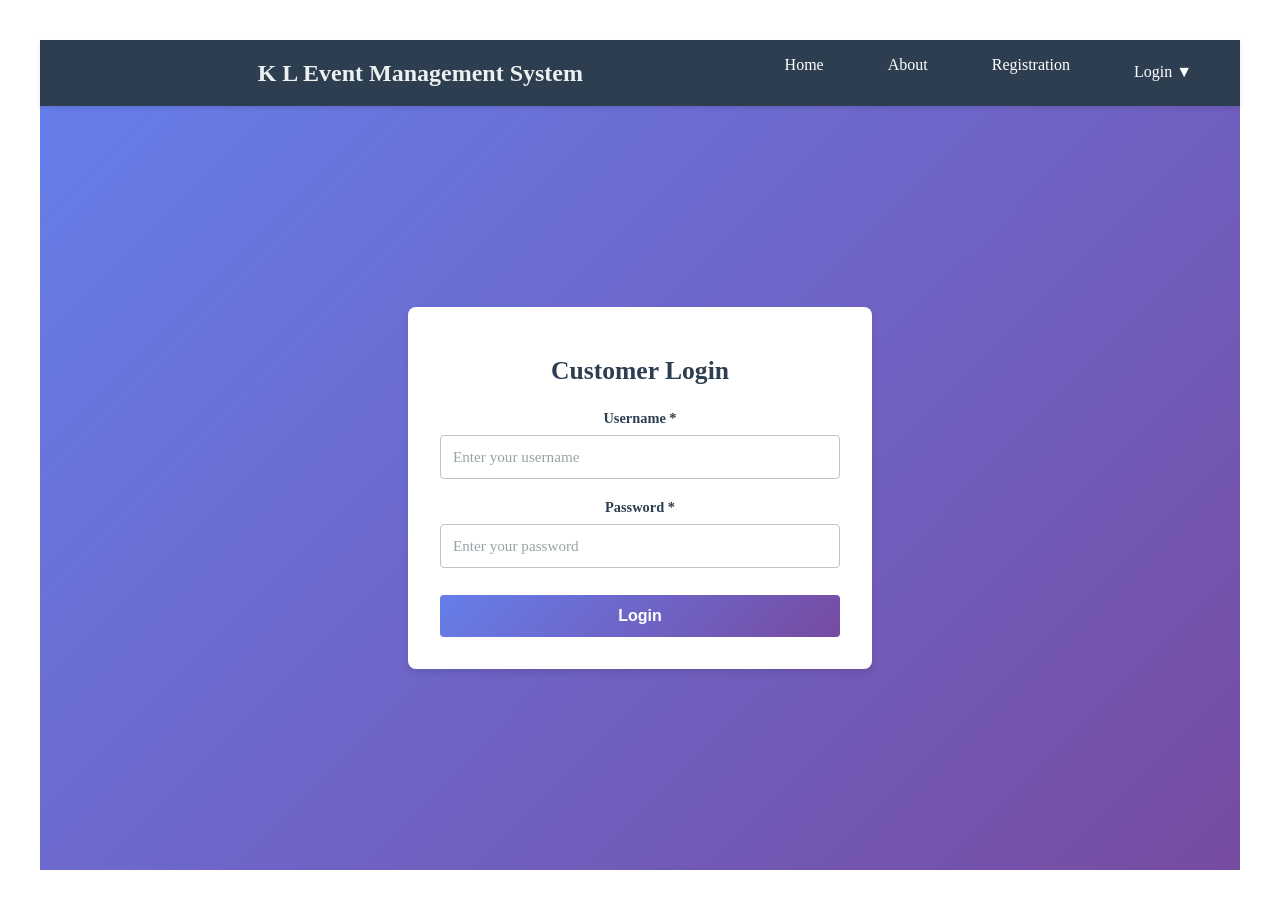
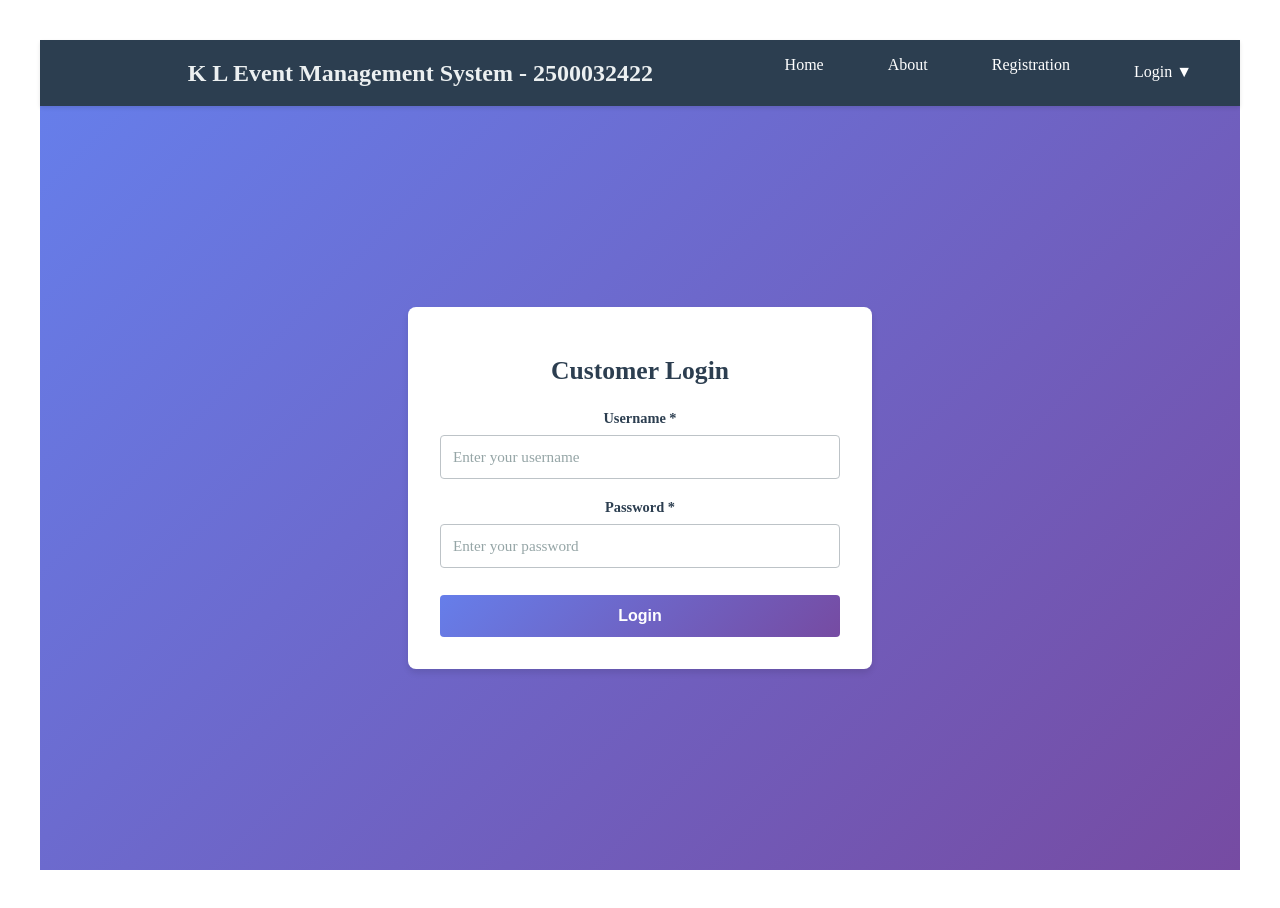
Before and after one commit to 2500032422/react-sdp-repo, a React (Vite) app: page /customer-login in a window 1280 px wide. Built offline with nearby package versions, Linux system fonts and the light colour scheme.

Commit message:
modified MainNavBar.jsx

```diff
--- a/src/pages/MainNavBar.jsx
+++ b/src/pages/MainNavBar.jsx
@@ -15,7 +15,7 @@ const MainNavBar = () => {
       <div className="navbar-container">
         <div className="navbar-logo">
           <Link to="/" className="logo-link">
-           K L Event Management System
+           K L Event Management System - 2500032422
           </Link>
         </div>
         <ul className="nav-menu">
--- a/vite.config.js
+++ b/vite.config.js
@@ -1,8 +1,11 @@
 import { defineConfig } from 'vite'
-import tailwindcss from '@vitejs/plugin-react'
-//https:
+import react from '@vitejs/plugin-react' // Ensure this line is present
+
+// https://vitejs.dev/config/
 export default defineConfig({
-  plugins: [ react()],
-  base:"react-sdp-repo" // repo name
+  plugins: [react()], // Ensure this is called as a function
+  base :
+'react-sdp-repo',
+
 
 })
```
